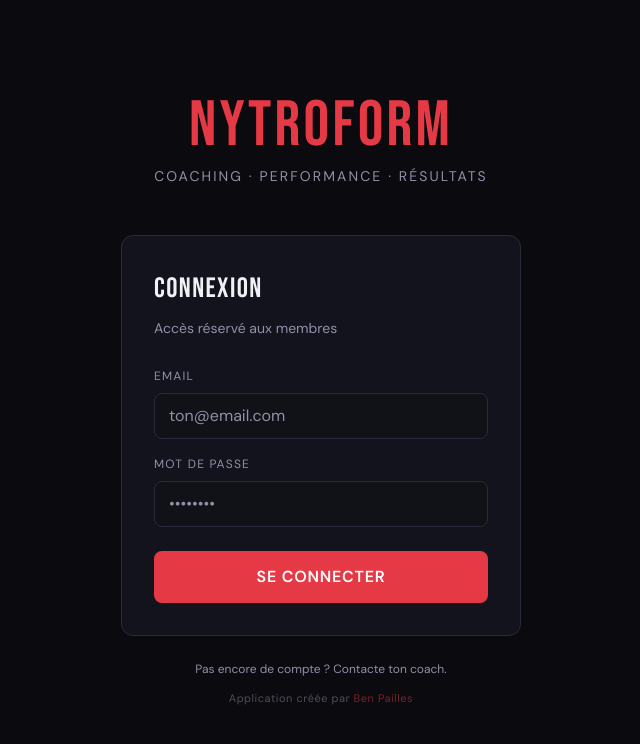
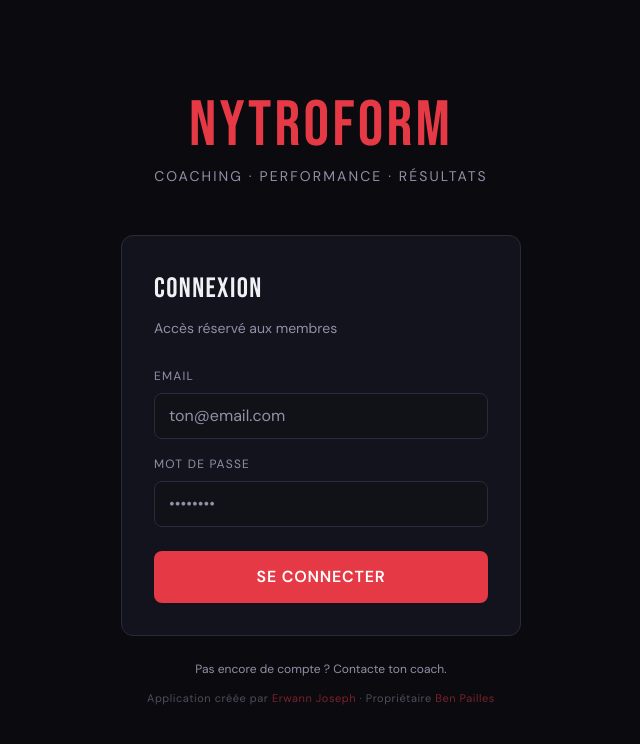
Before and after one commit to benpailles8-design/nytroform, a React (Vite) app: page /login in a window 1280 px wide. Shown: the top 744 px of the page, without its empty margins (319-959 px from the left). Built offline with nearby package versions, Linux system fonts and the light colour scheme.

Commit message:
Update: crédit Erwann Joseph + propriétaire Ben Pailles

```diff
--- a/src/pages/Login.jsx
+++ b/src/pages/Login.jsx
@@ -95,7 +95,7 @@ export default function Login() {
           Pas encore de compte ? Contacte ton coach.
         </p>
         <p style={{ textAlign: 'center', color: 'var(--text2)', fontSize: '11px', marginTop: '12px', opacity: 0.5, letterSpacing: '0.05em' }}>
-          Application créée par <span style={{ color: 'var(--accent)' }}>Ben Pailles</span>
+          Application créée par <span style={{ color: 'var(--accent)' }}>Erwann Joseph</span> · Propriétaire <span style={{ color: 'var(--accent)' }}>Ben Pailles</span>
         </p>
       </div>
     </div>
```
